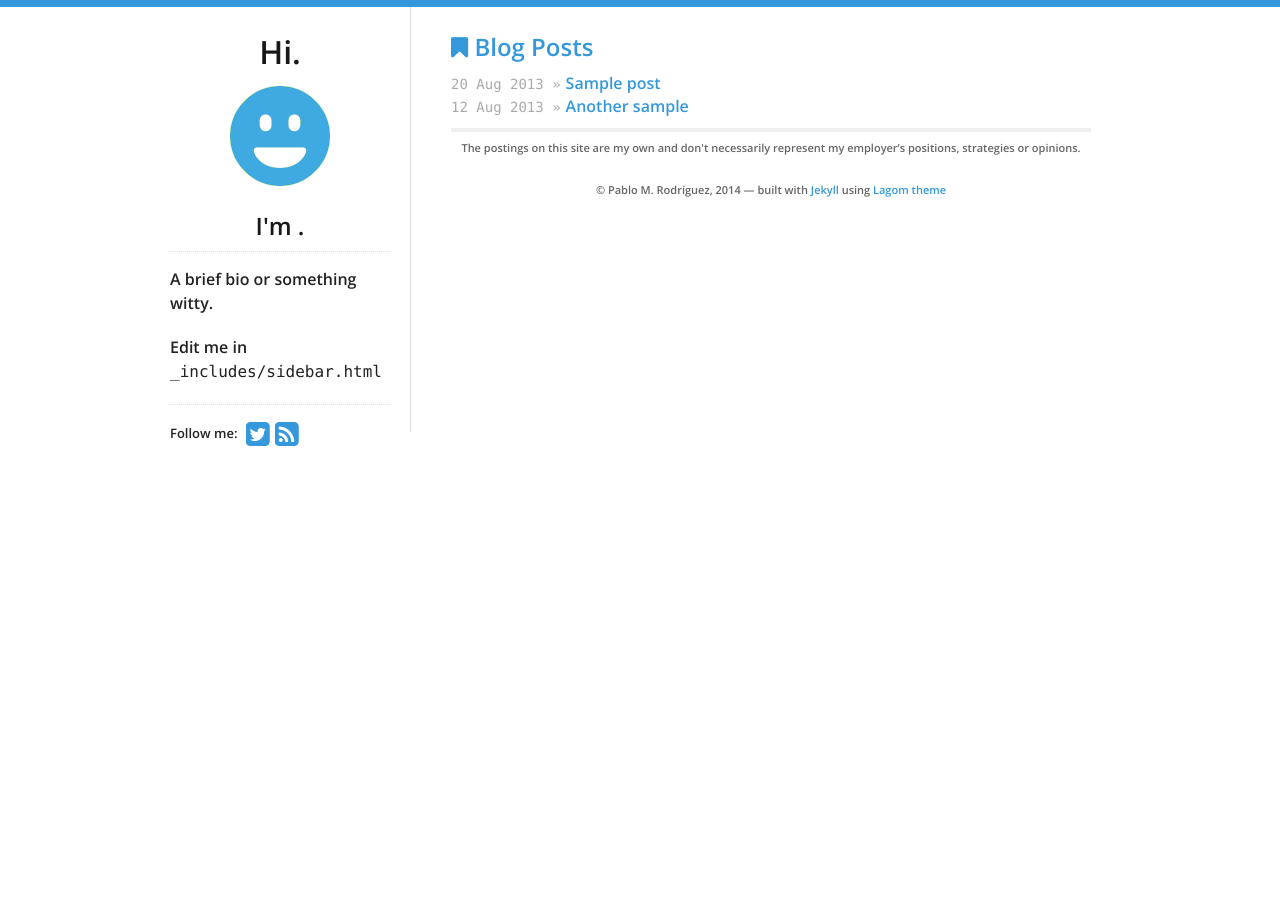
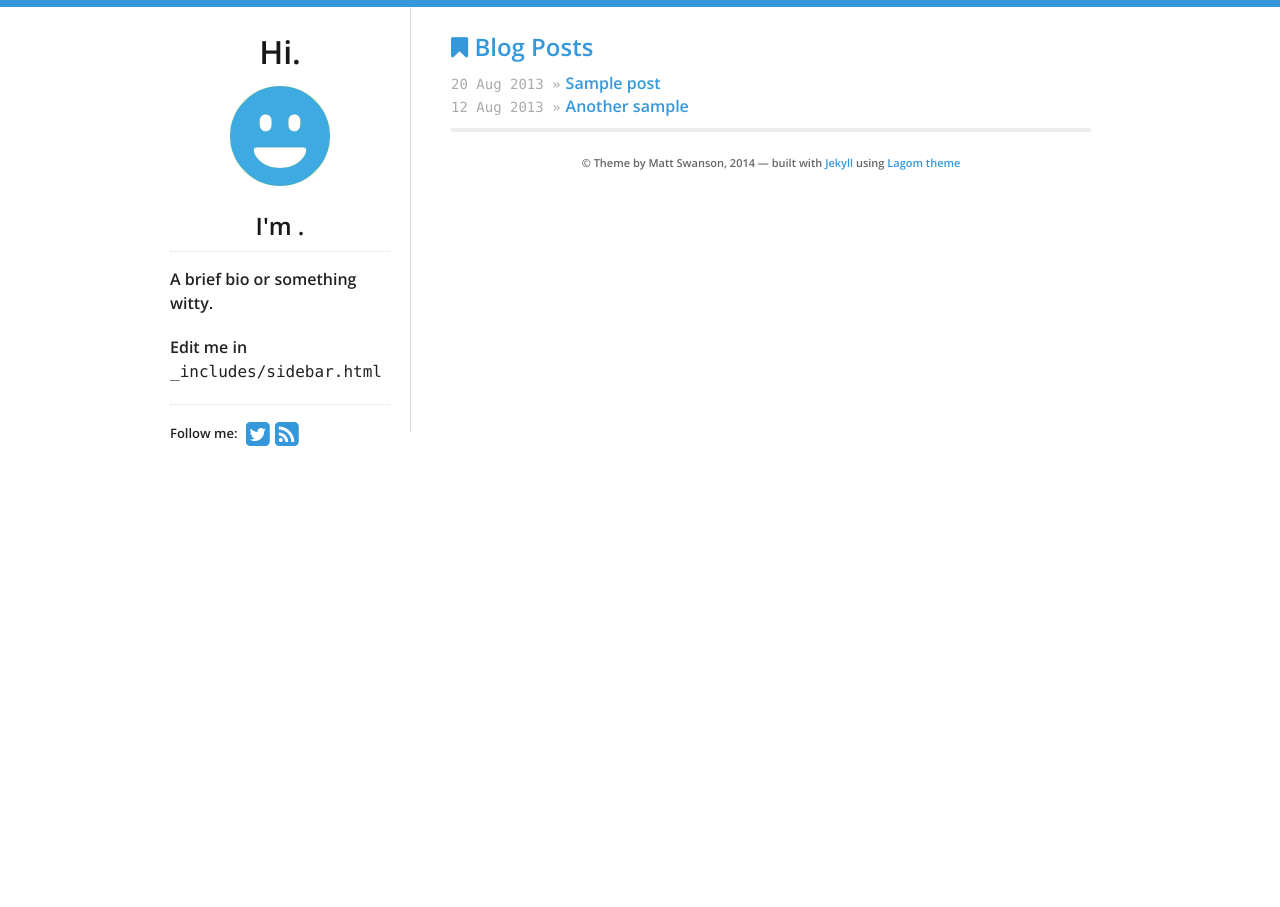
Before and after one commit to fearofcrime/fearofcrime.github.io, a Jekyll site: the page built from index.html, in a window 1280 px wide. Built offline with Jekyll 4.4.1, drawn with Linux system fonts in a browser that asks for light colours; nearby versions of some CDN libraries.

Commit message:
Update footer.html

```diff
--- a/_includes/footer.html
+++ b/_includes/footer.html
@@ -1,12 +1,11 @@
 <div class="disclaimer">
   {% if site.data.theme.show_disclaimer %}
   <p>
-    The postings on this site are my own and don't necessarily represent my
-    employer’s positions, strategies or opinions.
+
   </p>
   {% endif %}
 
   <p>
-    © {{ site.data.theme.name }}, 2014 &mdash; built with <a href="http://jekyllrb.com/">Jekyll</a> using <a href="https://github.com/swanson/lagom">Lagom theme</a>
+    © Theme by Matt Swanson, 2014 &mdash; built with <a href="http://jekyllrb.com/">Jekyll</a> using <a href="https://github.com/swanson/lagom">Lagom theme</a>
   </p>
 </div>
```
